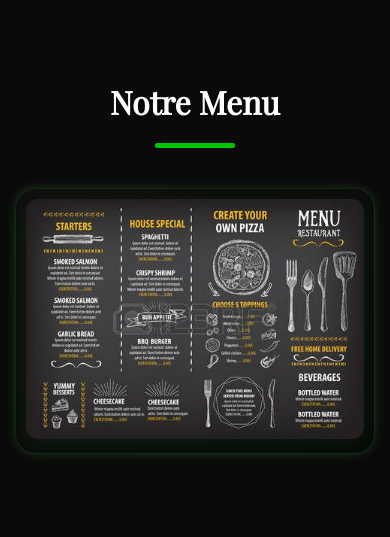
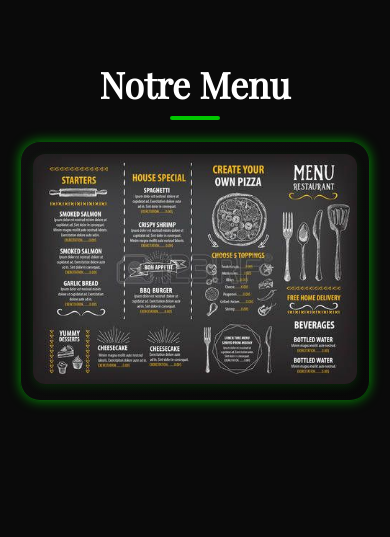
Before and after one commit to Noa-disign/delicio, a plain HTML site: page menu.html in a window 390 px wide. Drawn offline with nearby package versions, Linux system fonts and the light colour scheme.

Commit message:
Message clair expliquant les changements

```diff
--- a/menu.html
+++ b/menu.html
@@ -2,68 +2,58 @@
 <html lang="fr">
 <head>
   <meta charset="UTF-8" />
-  <meta name="viewport" content="width=device-width, initial-scale=1.0"/>
+  <meta name="viewport" content="width=device-width, initial-scale=1" />
   <title>Menu - Le Green Bar</title>
-  <link href="https://fonts.googleapis.com/css2?family=Playfair+Display&display=swap" rel="stylesheet">
+  <link href="https://fonts.googleapis.com/css2?family=Playfair+Display&display=swap" rel="stylesheet" />
   <style>
     * {
       box-sizing: border-box;
-      margin: 0;
-      padding: 0;
+      margin: 0; padding: 0;
+    }
+    body {
+      background: #0a0a0a;
+      color: #fff;
+      font-family: 'Playfair Display', serif;
+      text-align: center;
+      padding: 60px 20px;
+    }
+    h1.menu-title {
+      font-size: 36px;
+      margin-bottom: 15px;
+      position: relative;
+      display: inline-block;
+      padding-bottom: 6px;
+    }
+    h1.menu-title::after {
+      content: "";
+      display: block;
+      width: 50px;
+      height: 4px;
+      background: #00c700;
+      margin: 8px auto 0;
+      border-radius: 2px;
+    }
+    .menu-frame {
+      max-width: 400px;
+      margin: 0 auto;
+      padding: 12px;
+      border-radius: 20px;
+      background: linear-gradient(145deg, #0f0f0f, #080808);
+      box-shadow: 0 0 12px #00c700aa;
+      border: 1px solid #00c70055;
+    }
+    .menu-frame img {
+      width: 100%;
+      border-radius: 12px;
+      cursor: pointer;
+      box-shadow: 0 3px 10px rgba(0, 199, 0, 0.15);
+      transition: transform 0.2s ease;
+    }
+    .menu-frame img:hover {
+      transform: scale(1.02);
     }
 
-    body {
-      background-color: #0a0a0a;
-      font-family: 'Playfair Display', serif;
-      color: #fff;
-    }
-
-    section.menu-section {
-      padding: 120px 40px;
-      text-align: center;
-    }
-
-    .menu-title {
-      font-size: 58px;
-      margin-bottom: 20px;
-      position: relative;
-    }
-
-    .menu-title::after {
-      content: "";
-      display: block;
-      width: 80px;
-      height: 5px;
-      background: #00c700;
-      margin: 20px auto 40px;
-      border-radius: 2px;
-    }
-
-    .menu-frame {
-      padding: 20px;
-      border: 1px solid #00c70033;
-      border-radius: 30px;
-      background: linear-gradient(145deg, #0f0f0f, #080808);
-      box-shadow:
-        0 0px 10px rgba(48, 48, 48, 0.7),
-        0 0 25px #00c70011;
-      max-width: 1000px;
-      margin: 0 auto;
-    }
-
-    .menu-frame img {
-      width: 100%;
-      border-radius: 20px;
-      cursor: pointer;
-      box-shadow: 0 5px 20px rgba(0, 199, 0, 0.1);
-      transition: transform 0.3s ease;
-    }
-
-    .menu-frame img:hover {
-      transform: scale(1.01);
-    }
-
-    /* LIGHTBOX FULLSCREEN */
+    /* Lightbox fullscreen */
     .lightbox {
       display: none;
       position: fixed;
@@ -74,84 +64,44 @@
       align-items: center;
       z-index: 9999;
     }
-
+    .lightbox.active {
+      display: flex;
+    }
     .lightbox img {
       max-width: 90vw;
       max-height: 90vh;
-      border-radius: 12px;
-      box-shadow: 0 0 25px rgba(0, 199, 0, 0.2);
+      border-radius: 10px;
+      box-shadow: 0 0 20px #00c700bb;
       transition: 0.3s ease;
     }
-
-    .lightbox.active {
-      display: flex;
-    }
-
-    /* Paysage forcé simulé sur mobile portrait */
-    @media screen and (max-width: 768px) and (orientation: portrait) {
+    /* Rotate image in portrait mode on mobile, keep it inside screen */
+    @media (max-width: 768px) and (orientation: portrait) {
       .lightbox img {
         transform: rotate(90deg);
-        max-width: none;
-        height: 90vh;
+        max-width: 90vh; /* largeur max = hauteur de l'écran */
+        max-height: 90vw; /* hauteur max = largeur de l'écran */
         width: auto;
-      }
-    }
-
-    @media (max-width: 1024px) {
-      section.menu-section {
-        padding: 100px 20px;
-      }
-
-      .menu-title {
-        font-size: 42px;
-      }
-    }
-
-    @media (max-width: 600px) {
-      section.menu-section {
-        padding: 80px 15px;
-      }
-
-      .menu-title {
-        font-size: 32px;
-      }
-
-      .menu-frame {
-        padding: 10px;
-        border-radius: 20px;
-      }
-
-      .menu-frame img {
-        border-radius: 12px;
+        height: auto;
       }
     }
   </style>
 </head>
 <body>
 
-  <section class="menu-section">
-    <h1 class="menu-title">Notre Menu</h1>
-    <div class="menu-frame">
-      <img src="menu.png" alt="Carte du restaurant" id="menuImage">
-    </div>
-  </section>
+  <h1 class="menu-title">Notre Menu</h1>
+  <div class="menu-frame">
+    <img src="menu.png" alt="Carte du restaurant" id="menuImage" />
+  </div>
 
-  <!-- Lightbox fullscreen -->
   <div class="lightbox" id="lightbox">
-    <img src="menu.png" alt="Carte zoom">
+    <img src="menu.png" alt="Carte agrandie" />
   </div>
 
   <script>
     const img = document.getElementById('menuImage');
     const lightbox = document.getElementById('lightbox');
-
-    img.addEventListener('click', () => {
-      lightbox.classList.add('active');
-    });
-
-    lightbox.addEventListener('click', () => {
-      lightbox.classList.remove('active');
-    });
+    lightbox.addEventListener('click', () => lightbox.classList.remove('active'));
+    img.addEventListener('click', () => lightbox.classList.add('active'));
   </script>
 
 </body>
```
Also changed, not shown: index.html (+1 -1 lines).
